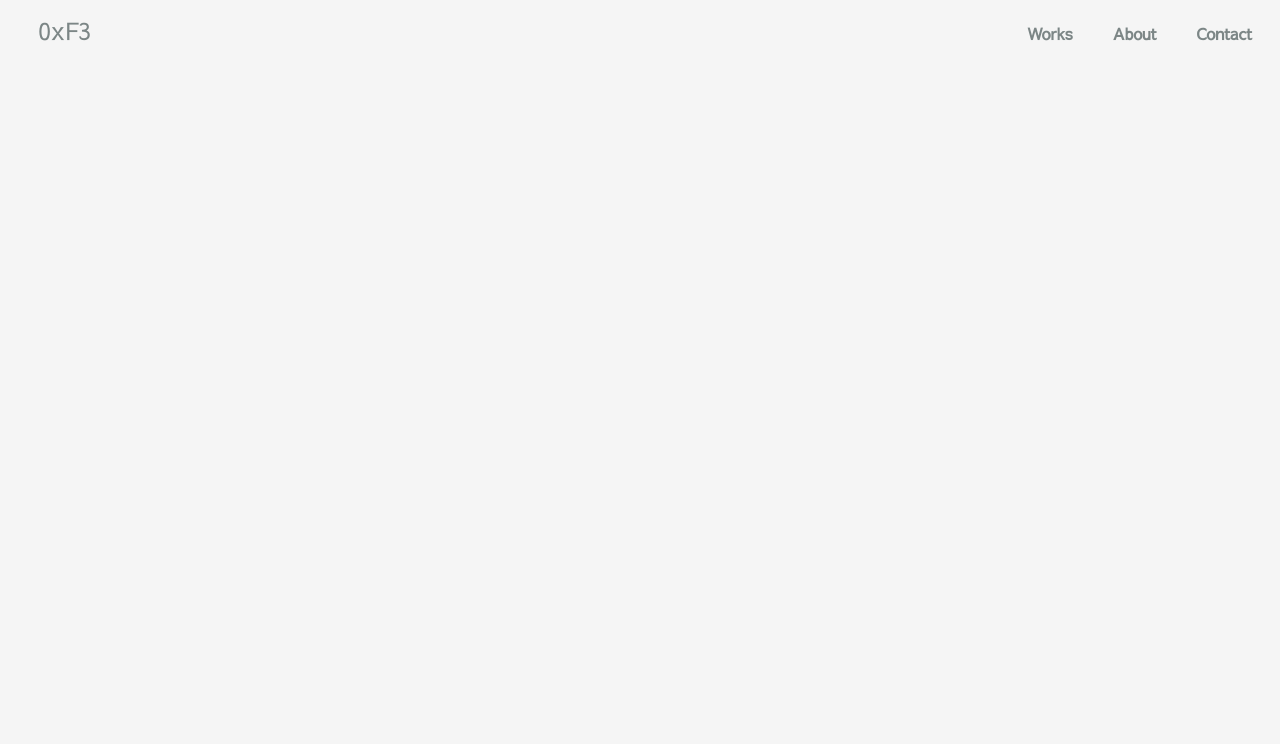
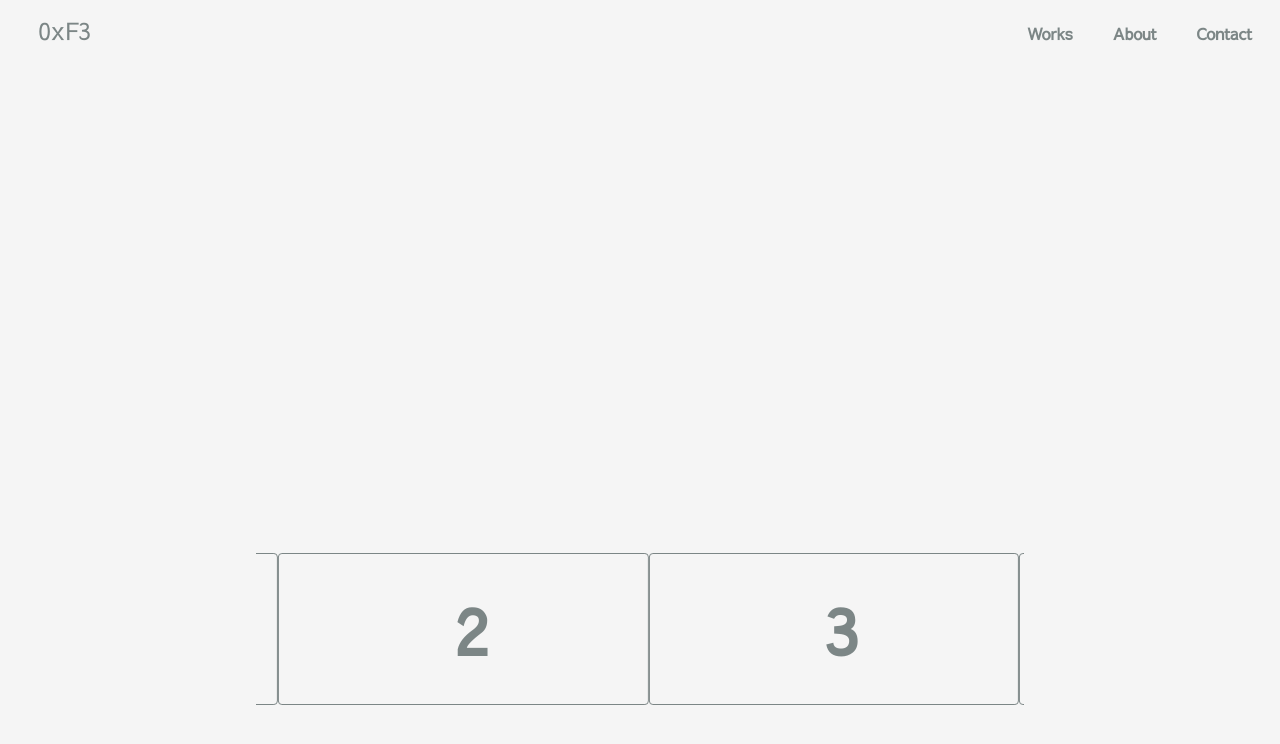
Before and after one commit to hushimi/nextjs-portfolio, a Next.js app: page / in a window 1280 px wide. Shown: the top 744 px of the page. Built offline with nearby package versions, Linux system fonts and the light colour scheme.

Commit message:
Set up embraCarousel

```diff
--- a/package.json
+++ b/package.json
@@ -9,6 +9,8 @@
     "lint": "next lint"
   },
   "dependencies": {
+    "embla-carousel-auto-scroll": "^8.1.3",
+    "embla-carousel-react": "^8.1.3",
     "next": "14.2.3",
     "react": "^18",
     "react-dom": "^18"
--- a/src/app/page.module.css
+++ b/src/app/page.module.css
@@ -9,3 +9,12 @@
     transform: translate(-50%, 0);
     top: 20%;
 }
+/* slider */
+.top__slider {
+    width: 75%;
+    height: 180px;
+    position: absolute;
+    left: 50%;
+    transform: translate(-50%, 0);
+    bottom: 10%;
+}
--- a/src/app/page.tsx
+++ b/src/app/page.tsx
@@ -2,15 +2,26 @@ import Image from 'next/image'
 import styles from './page.module.css'
 import Navbar from '@/components/Navbar/Navbar'
 import HandWriting from '@/components/Icons/name_writing.svg'
+import EmblaCarousel from '@/components/Carousel/EmblaCarousel'
+import { EmblaOptionsType } from 'embla-carousel'
+
+const OPTIONS: EmblaOptionsType = { loop: true }
+const SLIDE_COUNT = 8
+const SLIDES = Array.from(Array(SLIDE_COUNT).keys())
 
 export default function Home() {
     return (
         <>
             <main>
                 <Navbar />
+
+                {/* Top Section */}
                 <section className={styles.top}>
                     <div className={styles.top__img}>
                         <HandWriting />
+                    </div>
+                    <div className={styles.top__slider}>
+                        <EmblaCarousel slides={SLIDES} options={OPTIONS} />
                     </div>
                 </section>
             </main>
--- /dev/null
+++ b/src/components/Carousel/EmblaCarousel.tsx
@@ -0,0 +1,36 @@
+'use client'
+import React from 'react'
+import { EmblaOptionsType } from 'embla-carousel'
+import useEmblaCarousel from 'embla-carousel-react'
+import AutoScroll from 'embla-carousel-auto-scroll'
+import styles from './emblaCarousel.module.css'
+
+type PropType = {
+    slides: number[]
+    options?: EmblaOptionsType
+}
+
+export default function EmblaCarousel(props: PropType) {
+    const { slides, options } = props
+    const [emblaRef, emblaApi] = useEmblaCarousel(options, [
+        AutoScroll({ playOnInit: true }),
+    ])
+
+    return (
+        <>
+            <div className={styles.embla}>
+                <div className={styles.embla__viewport} ref={emblaRef}>
+                    <div className={styles.embla__container}>
+                        {slides.map((index) => (
+                            <div className={styles.embla__slide} key={index}>
+                                <div className={styles.embla__slide__number}>
+                                    <span>{index + 1}</span>
+                                </div>
+                            </div>
+                        ))}
+                    </div>
+                </div>
+            </div>
+        </>
+    )
+}
--- /dev/null
+++ b/src/components/Carousel/emblaCarousel.module.css
@@ -0,0 +1,34 @@
+.embla {
+    max-width: 48rem;
+    margin: auto;
+    color: #7c8686;
+    --slide-height: 150px;
+    --slide-spacing: 1rem;
+    --slide-size: 45%;
+}
+.embla__viewport {
+    overflow: hidden;
+}
+.embla__container {
+    backface-visibility: hidden;
+    display: flex;
+    touch-action: pan-y pinch-zoom;
+    margin-left: calc(var(--slide-spacing) * -1);
+}
+.embla__slide {
+    flex: 0 0 var(--slide-size);
+    max-width: 45%;
+    padding-left: var(--slide-spacing);
+    border-radius: 4px;
+    border: 1px solid #7c8686;
+}
+.embla__slide__number {
+    box-shadow: inset 0 0 0 0.2rem var(--detail-medium-contrast);
+    border-radius: 1.8rem;
+    font-size: 4rem;
+    font-weight: 600;
+    display: flex;
+    align-items: center;
+    justify-content: center;
+    height: var(--slide-height);
+}
```
Also changed, not shown: 1 other file (tests, documents, lock files or other folders).
